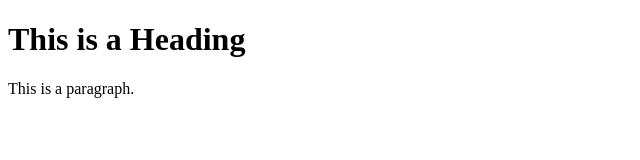
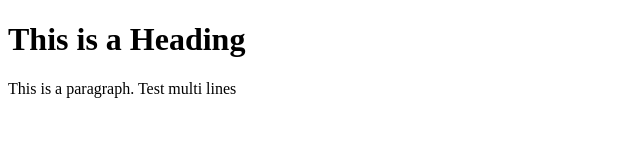
Before and after one commit to pongsatorn-sun/create_repo_via_desktop, a plain HTML site: page index.html in a window 1280 px wide. Shown: the whole page, without its empty margins (0-640 px from the left). Drawn offline with Linux system fonts and the light colour scheme.

Commit message:
test edit
test edit by add multi lines

```diff
--- a/index.html
+++ b/index.html
@@ -6,7 +6,9 @@
 <body>
 
 <h1>This is a Heading</h1>
-<p>This is a paragraph.</p>
+<p>This is a paragraph.
+    Test multi lines
+</p>
 
 </body>
 </html>
```
